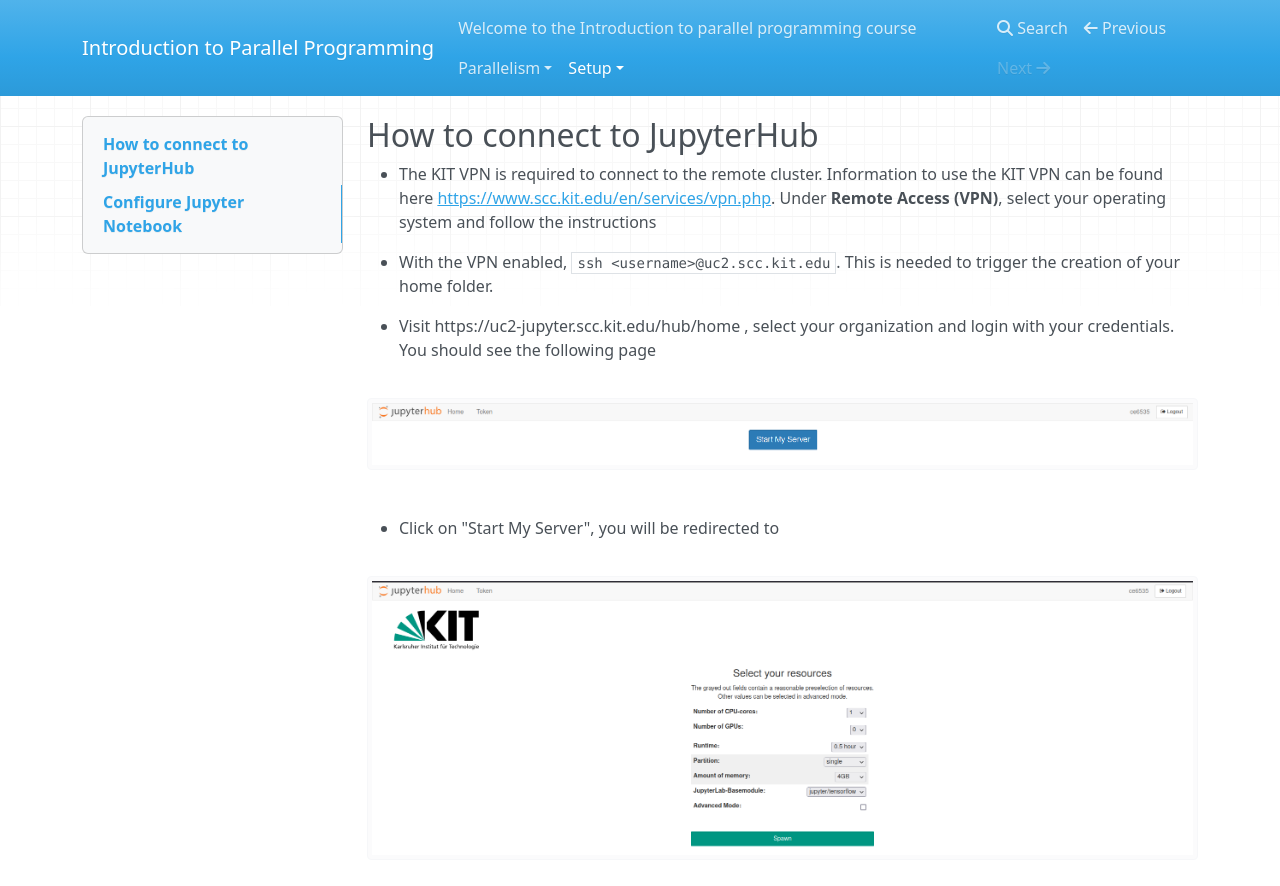
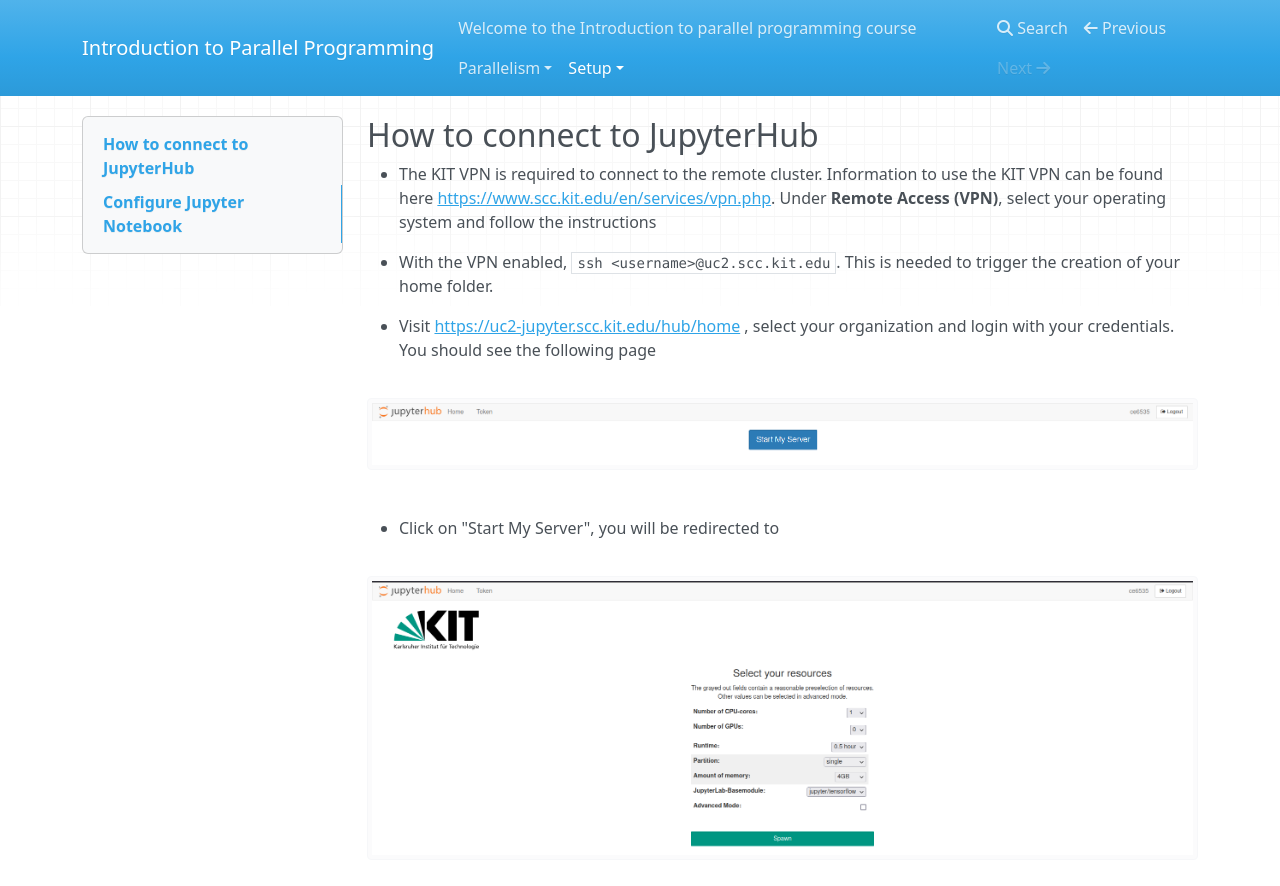
Before and after one commit to felicepantaleo/kseta-22, an MkDocs documentation site: the page built from docs/setup/Setup.md, in a window 1280 px wide and 900 px high. Shown: the top 886 px of the window. Built offline with MkDocs 1.6.1, drawn with Linux system fonts in a browser that asks for light colours; nearby versions of some CDN libraries; some of the changed lines change nothing that is shown.

````diff
--- a/docs/setup/Setup.md
+++ b/docs/setup/Setup.md
@@ -4,7 +4,7 @@
 
  - With the VPN enabled, ```ssh <username>@uc2.scc.kit.edu```. This is needed to trigger the creation of your home folder.
 
- - Visit https://uc2-jupyter.scc.kit.edu/hub/home , select your organization and login with your credentials. You should see the following page
+ - Visit [https://uc2-jupyter.scc.kit.edu/hub/home](https://uc2-jupyter.scc.kit.edu/hub/home) , select your organization and login with your credentials. You should see the following page
 
  [![start_server.png](start_server.png)](start_server.png)
 
````
